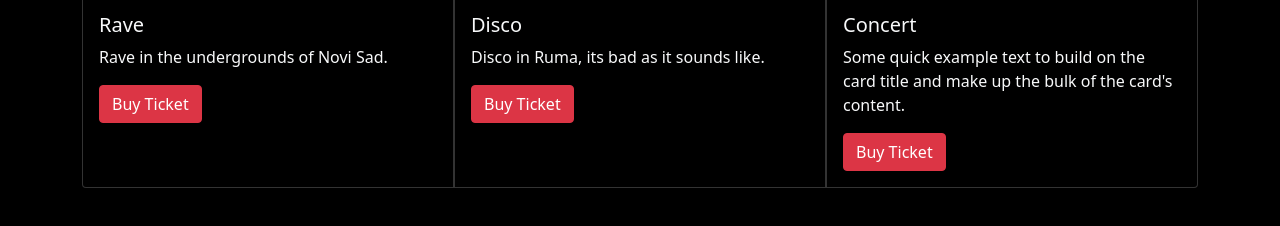
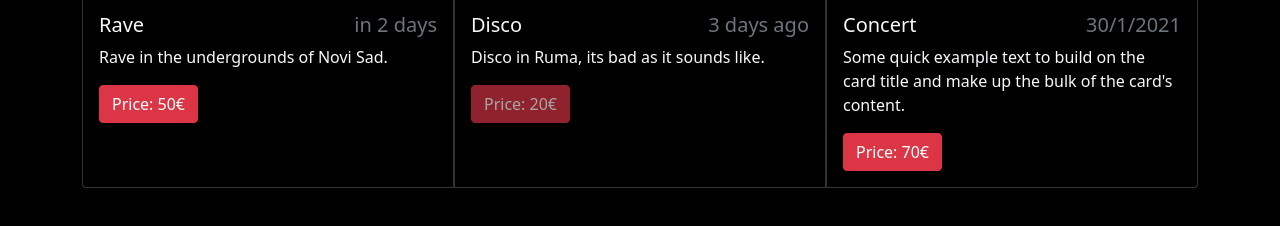
Before and after one commit to HajdukDusan/GetTickets.com, a plain HTML site: page TicketMaster/WebContent/main.html in a window 1280 px wide. Shown: the part 526-752 px from the top of the page. Drawn offline with Linux system fonts and the light colour scheme.

Commit message:
Added date position

```diff
--- a/TicketMaster/WebContent/main.html
+++ b/TicketMaster/WebContent/main.html
@@ -11,7 +11,7 @@
   <!-- Import main.css -->
   <link rel="stylesheet" type="text/css" href="main.css" />
 
-  <title>GetTickets</title>
+  <title>TicketMaster</title>
 
 
   <!-- Import Bootstrap-->
@@ -60,9 +60,10 @@
           <a href="event.html" style="text-decoration: none; color:Black">
               <img class="card-img-top" src="https://www.thenittygrittyguide.co/wp-content/uploads/2019/05/hanny-naibaho-388579-unsplash-810x540.jpg" alt="Card image cap">
               <div class="card-body text-light">
-                <h5 class="card-title">Rave</h5>
+                <h5 class="card-title">Rave<div class="text-muted float-end">in 2 days</div></h5>
+
                 <p class="card-text">Rave in the undergrounds of Novi Sad.</p>
-                <button type="button" class="btn btn-danger">Buy Ticket</button>
+                <button type="button" class="btn btn-danger">Price: 50€</button>
               </div>
           </a>
         </div>
@@ -71,9 +72,9 @@
           <a href="event.html" style="text-decoration: none; color:Black">
               <img class="card-img-top" src="https://uploads.sitepoint.com/wp-content/uploads/2016/06/1469245988disco.jpg" alt="Card image cap">
               <div class="card-body text-light">
-                <h5 class="card-title">Disco</h5>
+                <h5 class="card-title">Disco <div class="text-muted float-end">3 days ago</div></h5>
                 <p class="card-text">Disco in Ruma, its bad as it sounds like.</p>
-                <button type="button" class="btn btn-danger">Buy Ticket</button>
+                <button type="button" class="btn btn-danger" disabled>Price: 20€</button>
               </div>
           </a>
         </div>
@@ -82,9 +83,9 @@
           <a href="event.html" style="text-decoration: none; color:Black">
               <img class="card-img-top" src="https://operaandballet.com/photos_info/person/orchestra/bol_th_symph_orch/big/1453831336.7437.jpg" alt="Card image cap">
               <div class="card-body text-light">
-                <h5 class="card-title">Concert</h5>
+                <h5 class="card-title">Concert <div class="text-muted float-end">30/1/2021</div></h5>
                 <p class="card-text">Some quick example text to build on the card title and make up the bulk of the card's content.</p>
-                <button type="button" class="btn btn-danger">Buy Ticket</button>
+                <button type="button" class="btn btn-danger">Price: 70€</button>
               </div>
           </a>
         </div>
```
Also changed, not shown: TicketMaster/WebContent/event.html (+4 -1 lines).
